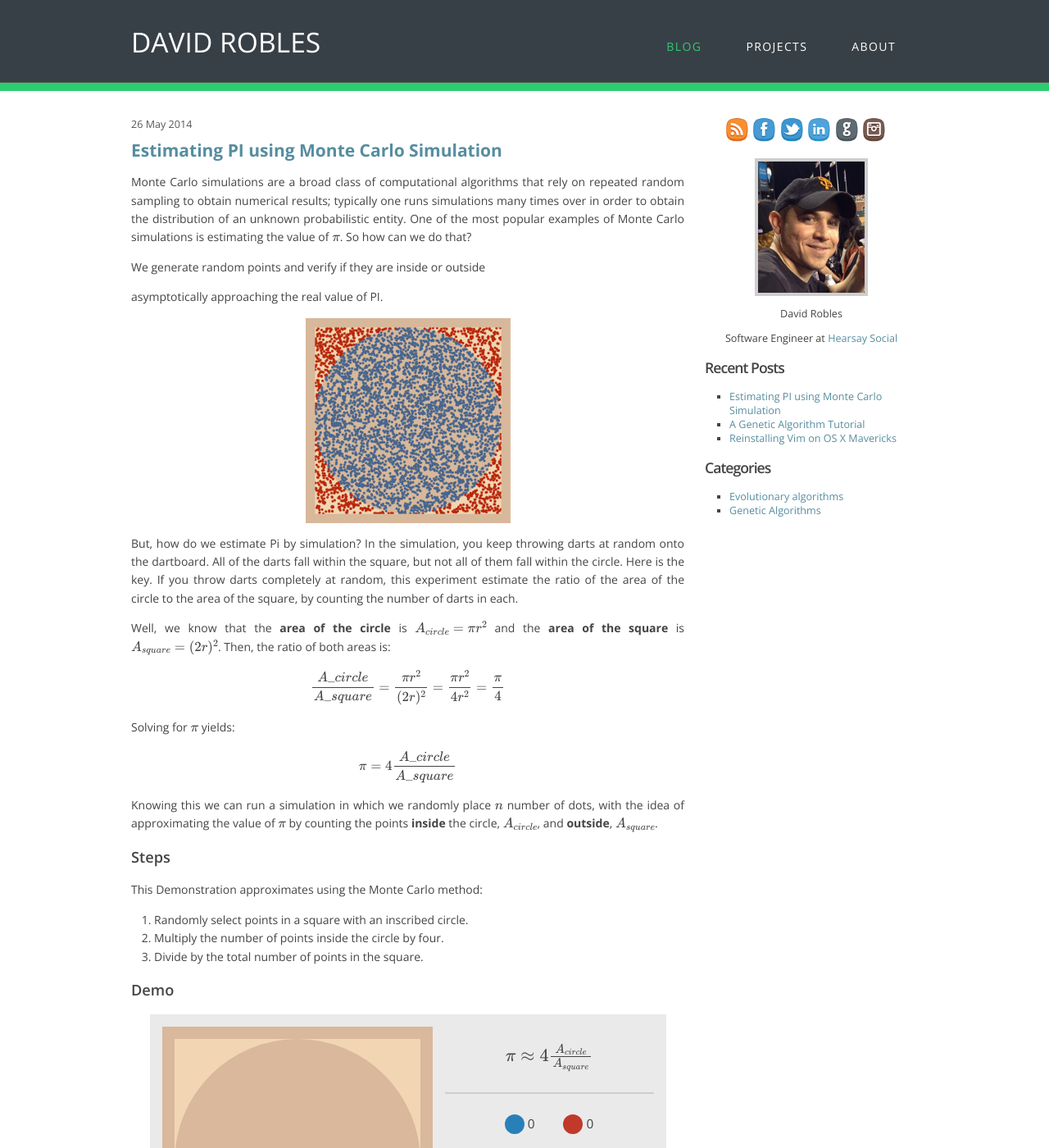
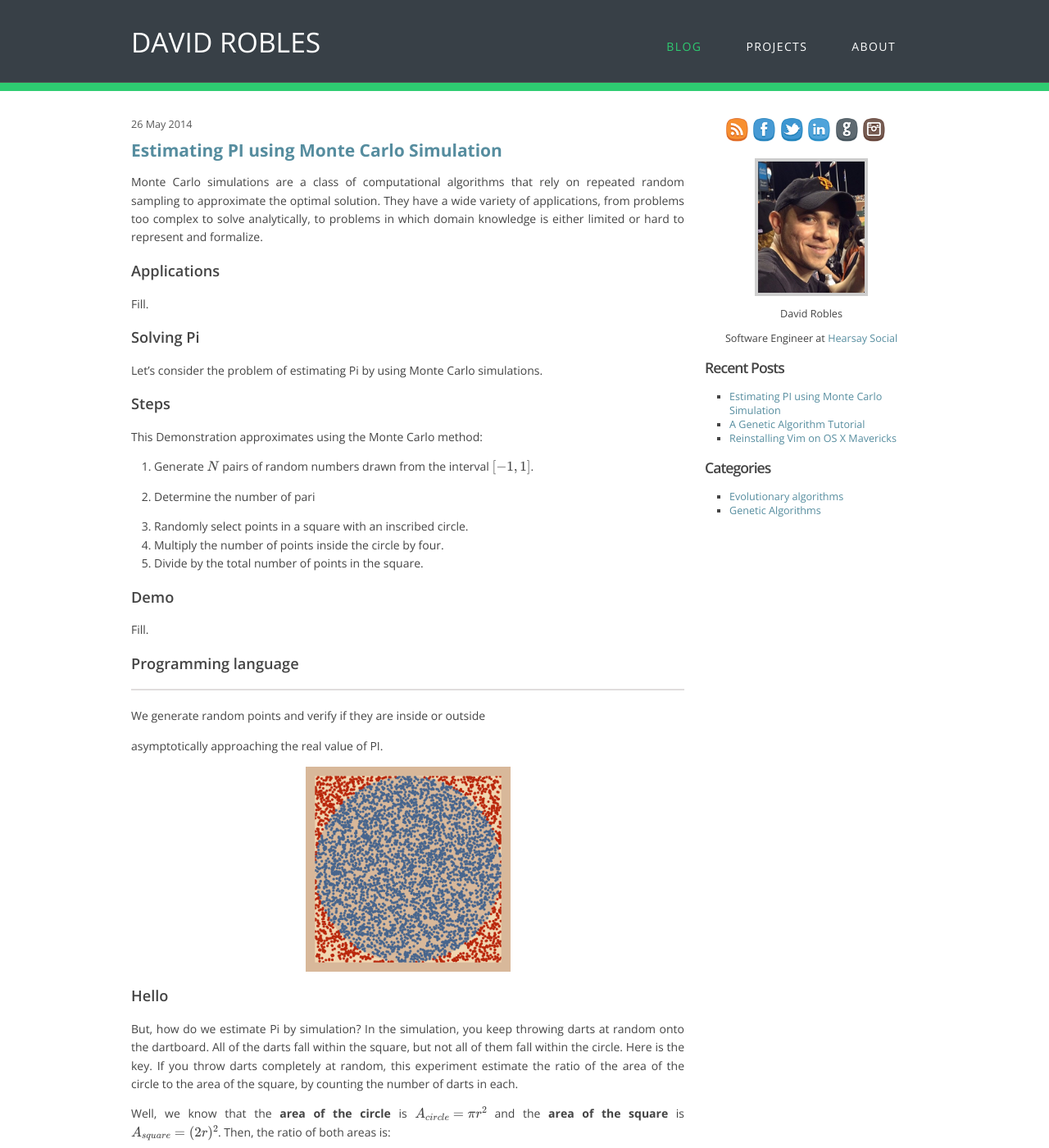
Before and after one commit to davidrobles/davidrobles.github.io, a Jekyll site: the page built from _posts/2014-06-05-estimating-pi-using-monte-carlo-simulation.md, in a window 1280 px wide and 1400 px high. Shown: the whole window at 82% size. Built offline with Jekyll 4.4.1, drawn with Linux system fonts in a browser that asks for light colours; Markdown is read by kramdown in place of the engine named in the settings; formulas are drawn with MathJax 3; comment, search, counter and statistics services are not loaded; some of the changed text lies outside the part shown.

Commit message:
MC simulations intro paragraph

```diff
--- a/_posts/2014-06-05-estimating-pi-using-monte-carlo-simulation.md
+++ b/_posts/2014-06-05-estimating-pi-using-monte-carlo-simulation.md
@@ -15,11 +15,39 @@ MathJax.Hub.Config({
 <script src="http://cdn.mathjax.org/mathjax/latest/MathJax.js?config=TeX-AMS-MML_HTMLorMML">
 </script>
 
-Monte Carlo simulations are a broad class of computational algorithms that rely
-on repeated random sampling to obtain numerical results; typically one runs
-simulations many times over in order to obtain the distribution of an unknown
-probabilistic entity. One of the most popular examples of Monte Carlo
-simulations is estimating the value of \\( \pi \\). So how can we do that?
+Monte Carlo simulations are a class of computational algorithms that rely on
+repeated random sampling to approximate the optimal solution. They have a wide
+variety of applications, from problems too complex to solve analytically, to
+problems in which domain knowledge is either limited or hard to represent and
+formalize.
+
+### Applications
+
+Fill.
+
+### Solving Pi
+
+Let's consider the problem of estimating Pi by using Monte Carlo simulations.
+
+### Steps
+
+This Demonstration approximates using the Monte Carlo method:
+
+1. Generate \\(N\\) pairs of random numbers drawn from the interval
+   \\([-1, 1]\\).
+2. Determine the number of pari
+
+1. Randomly select points in a square with an inscribed circle.
+2. Multiply the number of points inside the circle by four.
+3. Divide by the total number of points in the square.
+
+### Demo
+
+Fill.
+
+### Programming language
+
+---
 
 We generate random points and verify if they are inside or outside
 
@@ -27,9 +55,11 @@ asymptotically approaching the real value of PI.
 
 <img src="/img/mcpi.png" class="center" width="250px" height="250px" />
 
+### Hello
+
 But, how do we estimate Pi by simulation? In the simulation, you keep throwing
-darts at random onto the dartboard. All of the darts fall within the square,
-but not all of them fall within the circle. Here is the key. If you throw darts
+darts at random onto the dartboard. All of the darts fall within the square, but
+not all of them fall within the circle. Here is the key. If you throw darts
 completely at random, this experiment estimate the ratio of the area of the
 circle to the area of the square, by counting the number of darts in each.
 
@@ -53,14 +83,6 @@ Knowing this we can run a simulation in which we randomly place \\( n \\)
 number of dots, with the idea of approximating the value of \\( \pi \\) by
 counting the points **inside** the circle, \\( A\_{circle} \\), and
 **outside**, \\( A\_{square} \\).
-
-### Steps
-
-This Demonstration approximates using the Monte Carlo method:
-
-1. Randomly select points in a square with an inscribed circle.
-2. Multiply the number of points inside the circle by four.
-3. Divide by the total number of points in the square.
 
 ### Demo
 
```
Also changed, not shown: other parts of _posts/2014-06-05-estimating-pi-using-monte-carlo-simulation.md (+5 -0 lines).
